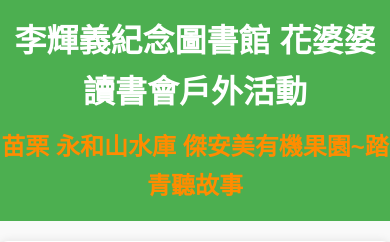
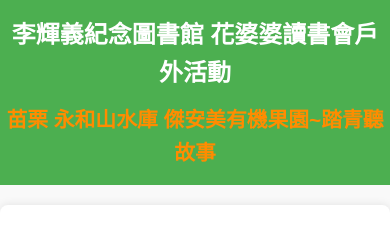
Before and after one commit to FanKai0530/FarmTest, a plain HTML site: page index.html in a window 390 px wide. Shown: the top 242 px of the page. Drawn offline with Linux system fonts and the light colour scheme; no server answers.

Commit message:
Update index.html

```diff
--- a/index.html
+++ b/index.html
@@ -62,11 +62,22 @@
             color: #777;
         }
         img.event-photo {
-            width: auto; /* 保持圖片的原始寬度 */
-            height: auto; /* 保持圖片的原始高度 */
+            width: 100%; /* 讓圖片適應螢幕大小 */
+            height: auto; /* 保持圖片的比例 */
             margin-top: 20px;
             border-radius: 8px;
             box-shadow: 0 0 5px rgba(0, 0, 0, 0.2);
+        }
+        @media screen and (max-width: 600px) {
+            body {
+                font-size: 14px;
+            }
+            h1 {
+                font-size: 1.5rem;
+            }
+            h2.main-title {
+                font-size: 1.3rem;
+            }
         }
     </style>
 </head>
```
